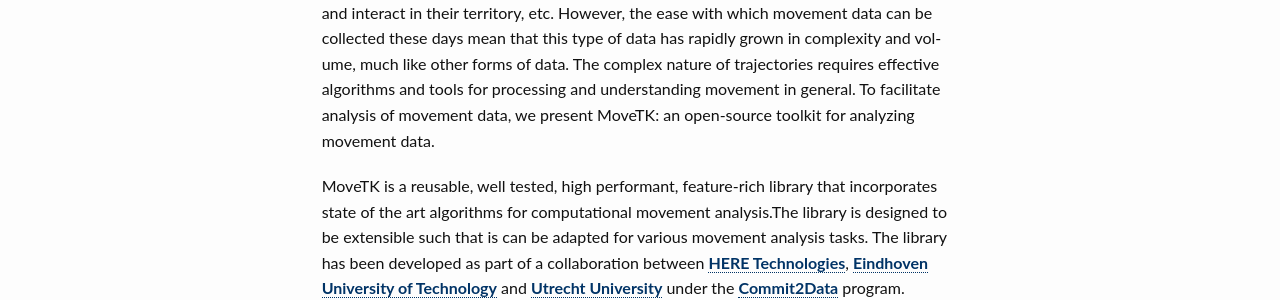
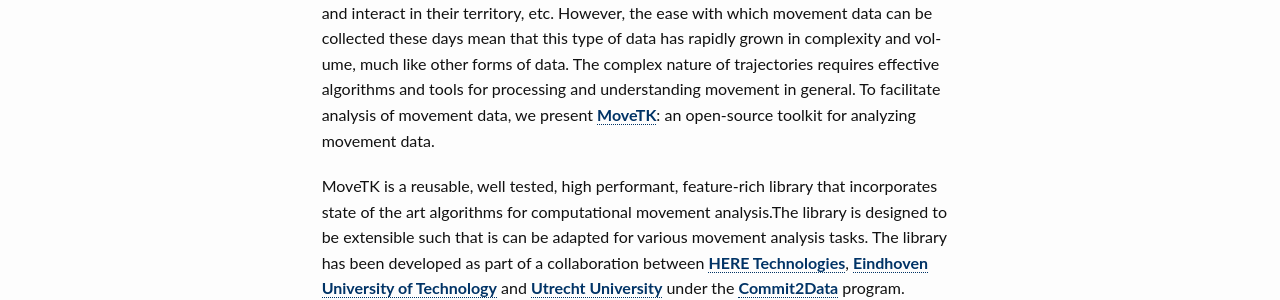
Before and after one commit to bigspatial2020/bigspatial2020.github.io, a Jekyll site: the page built from program/keynotes/index.md, in a window 1280 px wide and 900 px high, scrolled down 973 px. Shown: the part 334-634 px from the top of the window. Built offline with Jekyll 4.4.1, drawn with Linux system fonts in a browser that asks for light colours; comment, search, counter and statistics services are not loaded; part of the change alters nothing that is shown; some of the changed text lies outside the part shown.

Commit message:
Update index.md

```diff
--- a/program/keynotes/index.md
+++ b/program/keynotes/index.md
@@ -35,7 +35,7 @@ float: left;
 #### Abstract:
 Movement data is (geo-)spatial in nature, wherein the location of objects over time is recorded. Such datasets can be predominantly GPS, but can also have other forms like video tracking. The data associated with one moving object forms a trajectory: a sequence of measured locations with the associated time of measurement.
 
-Trajectories can be used to model movement of humans (e.g., people, vehicles, flights, goods transportation) as well as natural entities (e.g., animals, hurricanes). The analysis of such data is important to understand for example, human mobility or how animals behave and interact in their territory, etc. However, the ease with which movement data can be collected these days mean that this type of data has rapidly grown in complexity and volume, much like other forms of data. The complex nature of trajectories requires effective algorithms and tools for processing and understanding movement in general. To facilitate analysis of movement data, we present MoveTK: an open-source toolkit for analyzing movement data.
+Trajectories can be used to model movement of humans (e.g., people, vehicles, flights, goods transportation) as well as natural entities (e.g., animals, hurricanes). The analysis of such data is important to understand for example, human mobility or how animals behave and interact in their territory, etc. However, the ease with which movement data can be collected these days mean that this type of data has rapidly grown in complexity and volume, much like other forms of data. The complex nature of trajectories requires effective algorithms and tools for processing and understanding movement in general. To facilitate analysis of movement data, we present [MoveTK](https://github.com/heremaps/movetk): an open-source toolkit for analyzing movement data.
 
 MoveTK is a reusable, well tested, high performant, feature-rich library that incorporates state of the art algorithms for computational movement analysis.The library is designed to be extensible such that is can be adapted for various movement analysis tasks. The library has been developed as part of a collaboration between [HERE Technologies](https://www.here.com/), [Eindhoven University of Technology](https://alga.win.tue.nl/) and [Utrecht University](https://www.uu.nl/en/research/algorithms/geometric-computing) under the [Commit2Data](https://commit2data.nl/en/commit2data-program/data-handling/data-science-voor-veranderende-data-2/analysis-and-visualization-of-heterogeneous-spatio-temporal-data) program.
 
```
